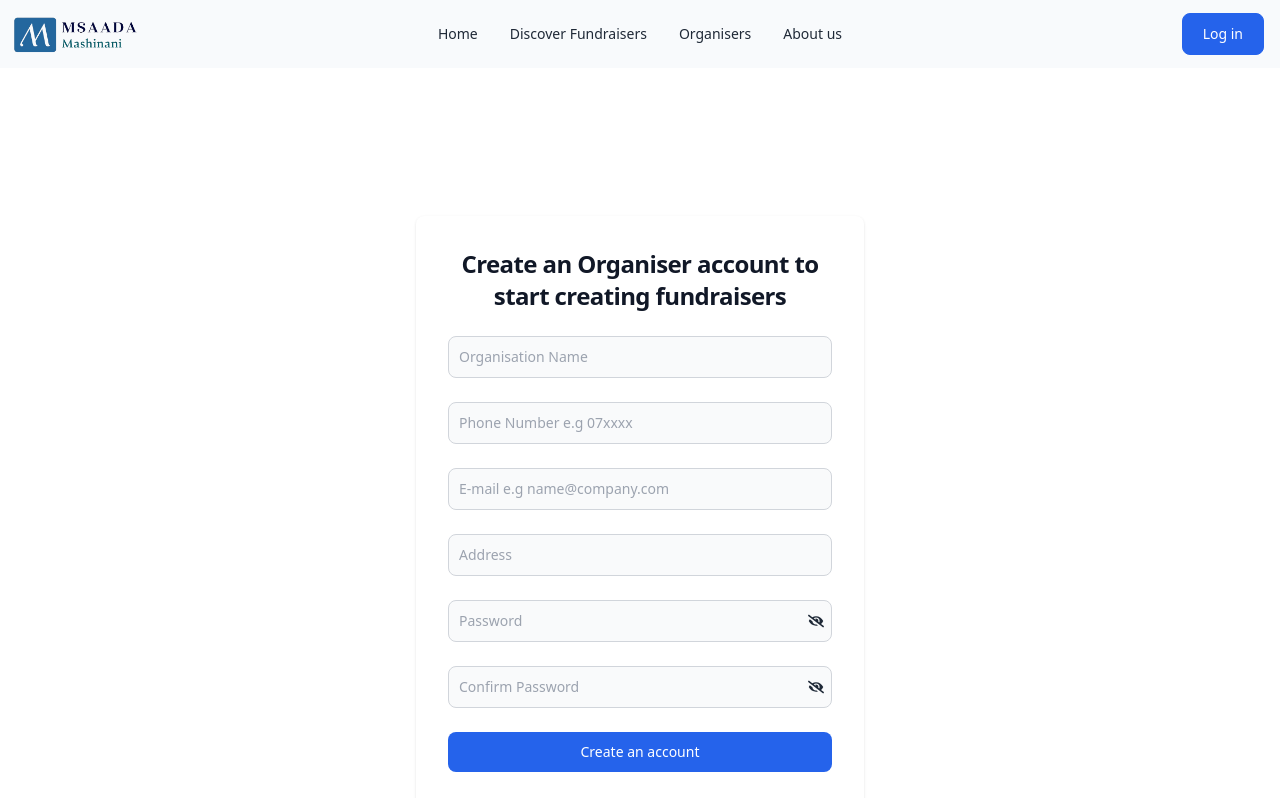
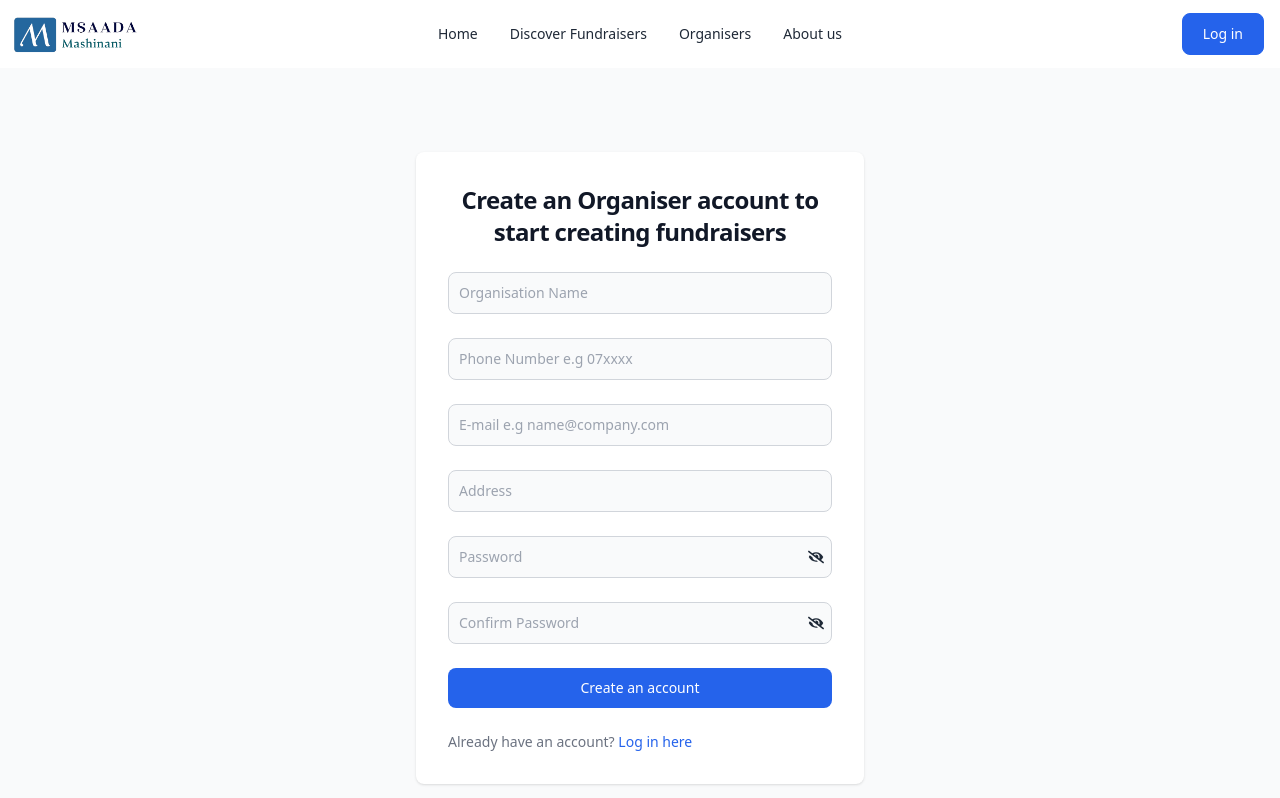
Before and after one commit to MuchokiDavid/Msaadafund-Frontend, a React (Create React App) app: page /org/signup in a window 1280 px wide. Shown: the top 798 px of the page. Built offline with nearby package versions, Linux system fonts and the light colour scheme.

Commit message:
Editted component styles

```diff
--- a/src/components/org-auth/OrgLogIn.jsx
+++ b/src/components/org-auth/OrgLogIn.jsx
@@ -44,7 +44,7 @@ function OrgLogIn() {
   return (
     <div>
       <Menus/>
-      <section className="bg-white min-h-screen flex justify-center items-center">
+      <section className="bg-gray-50 min-h-screen flex justify-center items-center">
         <div className="flex flex-col items-center justify-center px-6 py-8 mx-auto lg:py-0 lg:w-1/3">
             {/* <a href="#" className="flex items-center mb-6 text-2xl font-semibold text-gray-900 ">
                 <img className="w-18 h-12 mr-2" src ={logo} alt="logo"/>
--- a/src/components/org-auth/OrgSignUp.jsx
+++ b/src/components/org-auth/OrgSignUp.jsx
@@ -92,8 +92,8 @@ function OrgSignUp() {
   return (
     <div>
       <Menus/>
-      <section className="min-h-screen flex justify-center items-center lg:my-16">
-        <div className="flex flex-col items-center justify-center px-6 py-8 mx-auto lg:py-0">
+      <section className="min-h-screen flex justify-center items-center bg-gray-50">
+        <div className="flex flex-col items-center justify-center px-6 py-8 mx-auto">
           {/* <a href="#" className="flex items-center mb-6 text-2xl font-semibold text-gray-900 ">
                 <img className="w-18 h-12 mr-2" src ={logo} alt="logo"/>
             </a> */}
@@ -166,7 +166,7 @@ function OrgSignUp() {
                 </div>
                 <button type="submit" className="w-full text-white bg-primary-600 hover:bg-primary-700 focus:ring-4 focus:outline-none focus:ring-primary-300 font-medium rounded-lg text-sm px-5 py-2.5 text-center ">Create an account</button>
                 <p className="text-sm font-light text-gray-500 ">
-                  Already have an account? <a href="/org/login" className="font-medium text-primary-600 hover:underline ">Login here</a>
+                  Already have an account? <a href="/org/login" className="font-medium text-primary-600 hover:underline ">Log in here</a>
                 </p>
               </form>
             </div>
--- a/src/components/org-auth/ResetPass.jsx
+++ b/src/components/org-auth/ResetPass.jsx
@@ -90,11 +90,8 @@ const togglePasswordVisibility=(e)=>{
   return (
     <div>
       <Menus/>
-      <section className="bg-white min-h-screen flex justify-center items-center">
-        <div className="flex flex-col items-center justify-center px-6 py-8 mx-auto md:h-screen lg:py-0">
-          <a href="/" className="flex items-center mb-6 text-2xl font-semibold text-gray-900 ">
-            {/* <img className="w-18 h-12 mr-2" src={logo} alt="logo" /> */}
-          </a>
+      <section className="bg-gray-50 min-h-screen flex justify-center items-center">
+        <div className="flex flex-col items-center justify-center px-6 py-6 mx-auto">
           <div className="w-full p-6 bg-white rounded-lg shadow md:mt-0 sm:max-w-md sm:p-8 border">
             <div className="flex justify-between mb-4">
               <button onClick={handlePrevStep} className='hover:underline'>
--- a/src/components/reusables/Menus.jsx
+++ b/src/components/reusables/Menus.jsx
@@ -12,7 +12,7 @@ function Menus() {
 
     return (
         <>
-            <div className="navbar bg-slate-50 top-0 z-10">
+            <div className="navbar bg-white top-0 z-10">
                 <div className="navbar-start">
                     <div className="dropdown">
                     <div tabIndex={0} role="button" className="btn btn-ghost lg:hidden">
--- a/src/components/user-auth/Login.jsx
+++ b/src/components/user-auth/Login.jsx
@@ -39,11 +39,8 @@ function Login() {
     <div>
       <Menus/>
       <div className='min-h-screen'>
-         <section className="bg-white">
+         <section className="bg-gray-50">
           <div className="flex flex-col items-center justify-center px-6 py-8 mx-auto md:h-screen lg:py-0">
-              {/* <a href="#" className="flex items-center mb-6 text-2xl font-semibold text-gray-900">
-                  <img className="w-18 h-12 mr-2" src ={logo} alt="logo"/>
-              </a> */}
               <div className="w-full bg-white rounded-lg shadow md:mt-0 sm:max-w-md xl:p-0 border">
                   <div className="p-6 space-y-4 md:space-y-6 sm:p-8">
                       <h1 className="text-xl font-bold leading-tight tracking-tight text-gray-900 md:text-2xl">
--- a/src/components/user-auth/Register.jsx
+++ b/src/components/user-auth/Register.jsx
@@ -79,8 +79,8 @@ function Register() {
   return (
     <div>
       <Menus />
-      <section className="bg-white min-h-screen flex justify-center items-center lg:my-16">
-        <div className="flex flex-col items-center justify-center px-6 py-8 mx-auto md:h-screen lg:py-0">
+      <section className="bg-gray-50 min-h-screen flex justify-center items-center">
+        <div className="flex flex-col items-center justify-center px-6 py-8 mx-auto">
           {/* <a href="#" className="flex items-center mb-6 text-2xl font-semibold text-gray-900">
                 <img className="w-18 h-12 mr-2" src ={logo} alt="logo"/>
             </a> */}
--- a/src/components/user-auth/Reset.jsx
+++ b/src/components/user-auth/Reset.jsx
@@ -3,6 +3,7 @@ import axios from 'axios';
 import toast, { Toaster } from 'react-hot-toast'
 import { FaEyeSlash } from "react-icons/fa";
 import { FaEye } from "react-icons/fa";
+import Menus from '../reusables/Menus';
 
 function Reset() {
 const [email, setEmail] = useState('');
@@ -83,7 +84,8 @@ const togglePasswordVisibility=(e)=>{
 
   return (
     <div>
-      <section className="bg-white">
+      <Menus/>
+      <section className="bg-gray-50">
         <div className="flex flex-col items-center justify-center px-6 py-8 mx-auto md:min-h-screen lg:py-0">
           <a href="/" className="flex items-center mb-6 text-2xl font-semibold text-gray-900">
             {/* <img className="w-18 h-12 mr-2" src={logo} alt="logo" /> */}
```
